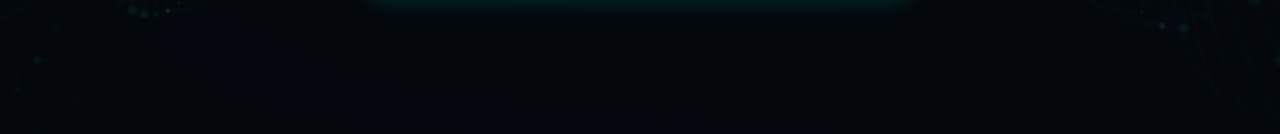
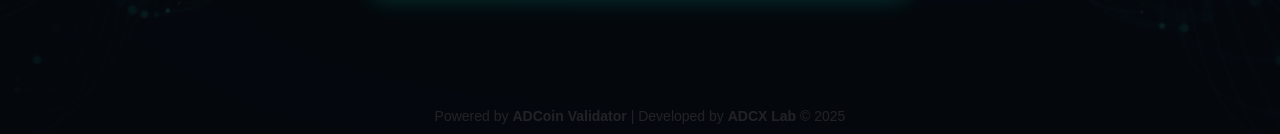
Before and after one commit to ADCoinX/adcoin-validator-ai, a Flask app: page / in a window 1280 px wide. Shown: the part 666-800 px from the top of the page. Run offline with Flask 3, Linux system fonts and the light colour scheme.

Commit message:
Update index.html

```diff
--- a/templates/index.html
+++ b/templates/index.html
@@ -63,5 +63,8 @@
       Supported Networks: <strong>BTC, ETH, BSC, XRP, TRON, SOL</strong>
     </p>
   </div>
+  <footer style="text-align:center; padding:10px; font-size:14px; color:#ccc;">
+  Powered by <b>ADCoin Validator</b> | Developed by <b>ADCX Lab</b> © 2025
+</footer>
 </body>
 </html>
```
